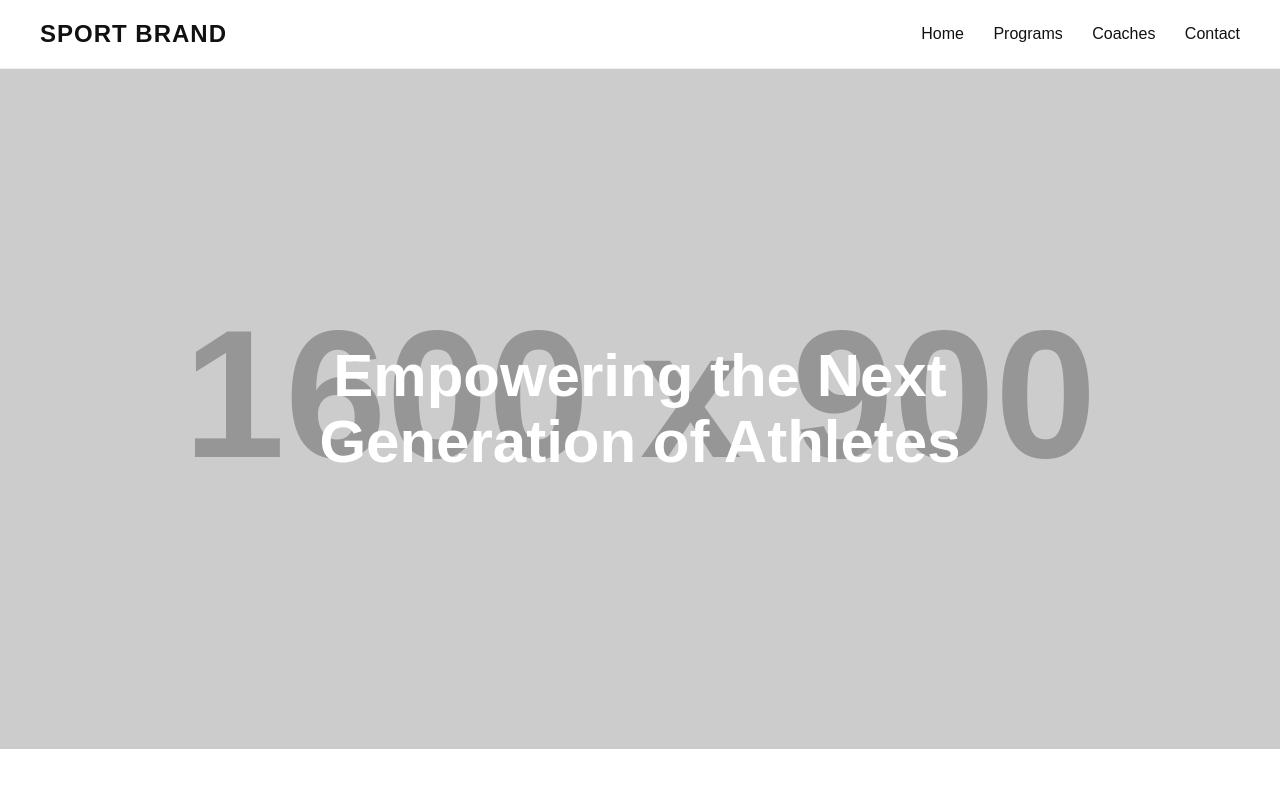
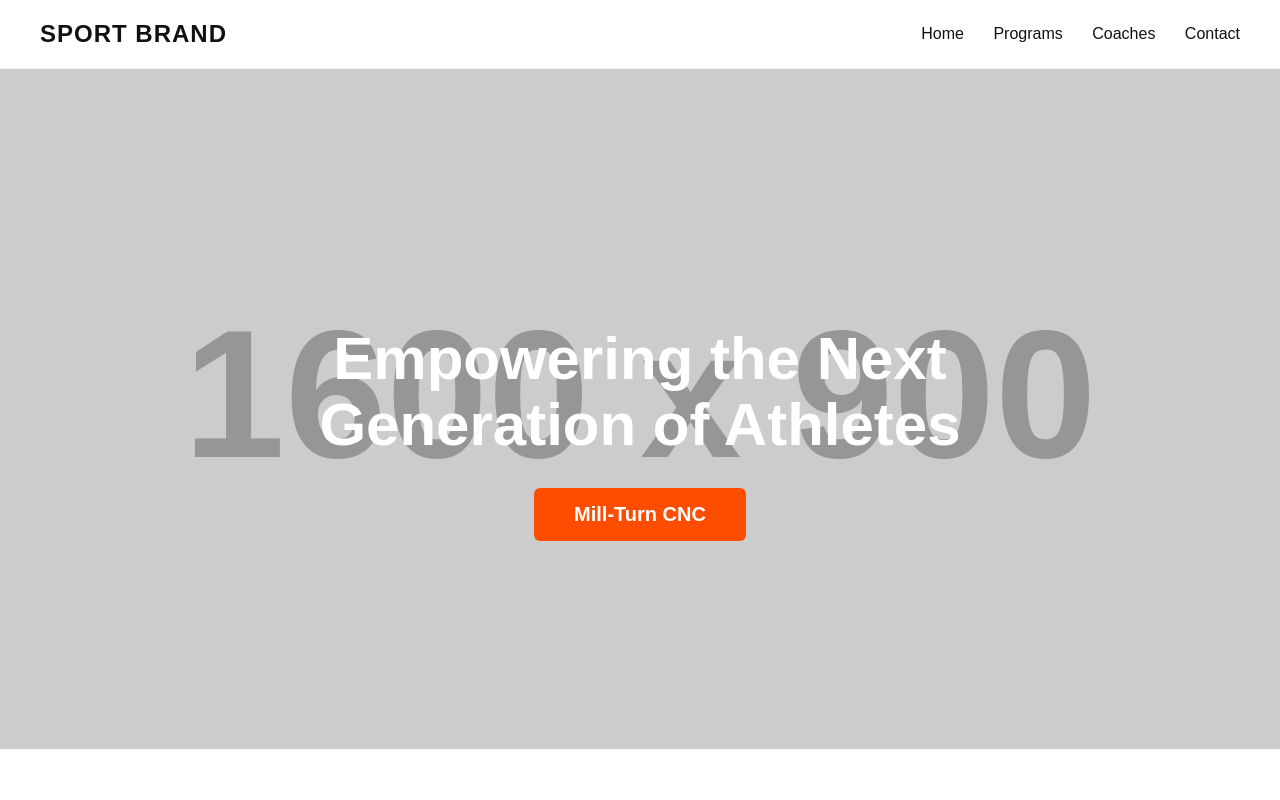
Before and after one commit to Ourmaker/my-portfolio, a plain HTML site: page index.html in a window 1280 px wide. Shown: the top 800 px of the page. Drawn offline with Linux system fonts and the light colour scheme; placeholder pictures from the web are drawn by us.

Commit message:
Update index.html

```diff
--- a/index.html
+++ b/index.html
@@ -37,6 +37,7 @@
             height: 80vh;
             background: url('https://via.placeholder.com/1600x900') center/cover no-repeat;
             display: flex;
+            flex-direction: column;
             align-items: center;
             justify-content: center;
             text-align: center;
@@ -48,6 +49,25 @@
             font-size: 60px;
             max-width: 800px;
             line-height: 1.1;
+            margin-bottom: 30px;
+        }
+
+        /* --- Animated Button --- */
+        .btn {
+            padding: 15px 40px;
+            font-size: 20px;
+            font-weight: bold;
+            background: #ff4d00;
+            color: white;
+            border: none;
+            border-radius: 6px;
+            cursor: pointer;
+            transition: transform 0.25s ease, background 0.25s ease;
+        }
+
+        .btn:hover {
+            transform: scale(1.08);
+            background: #ff6a2a;
         }
 
         .section {
@@ -95,6 +115,9 @@
 
 <section class="hero">
     <h1>Empowering the Next Generation of Athletes</h1>
+
+    <!-- Animated Button -->
+    <button class="btn">Mill‑Turn CNC</button>
 </section>
 
 <section class="section">
```
